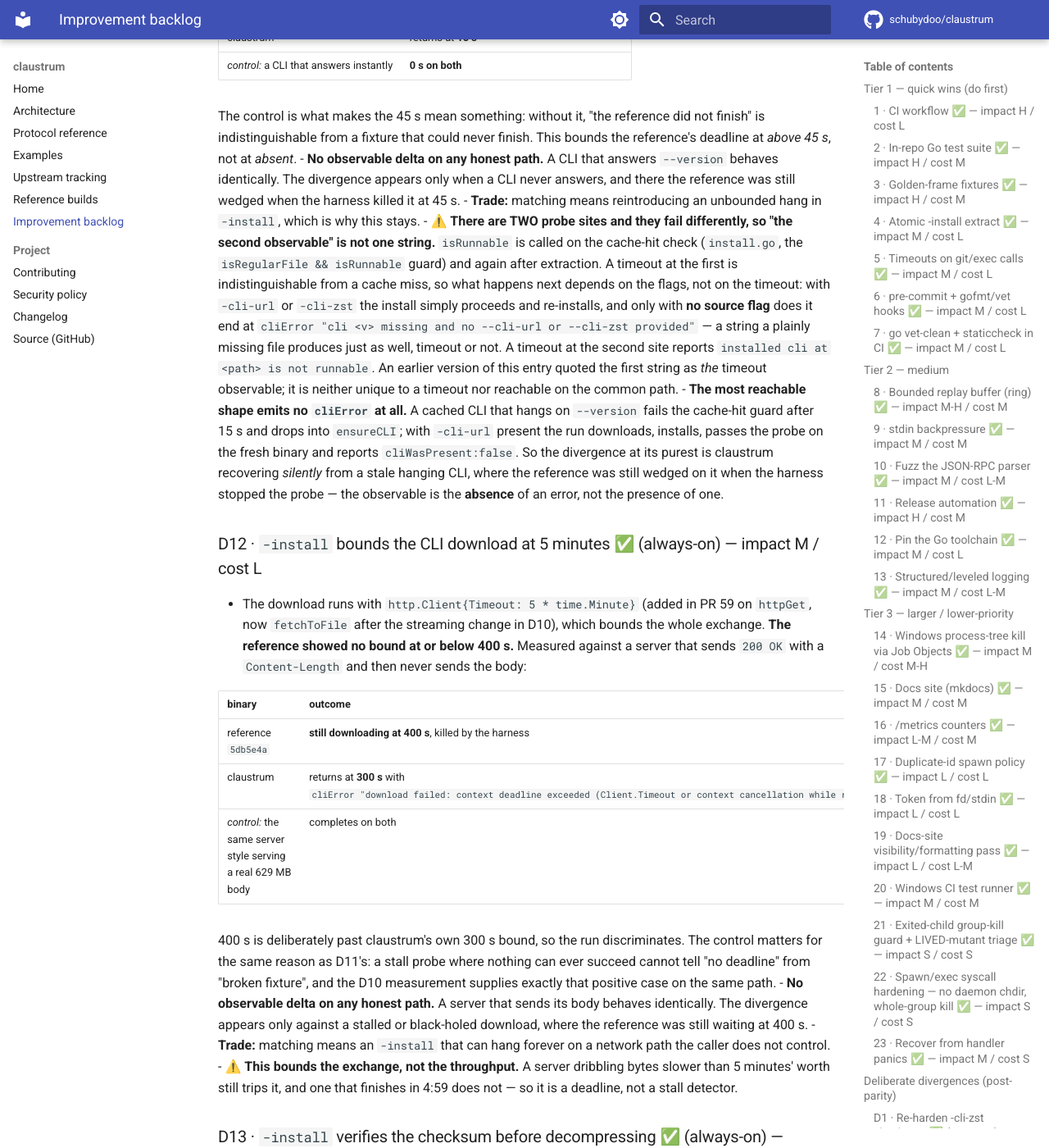
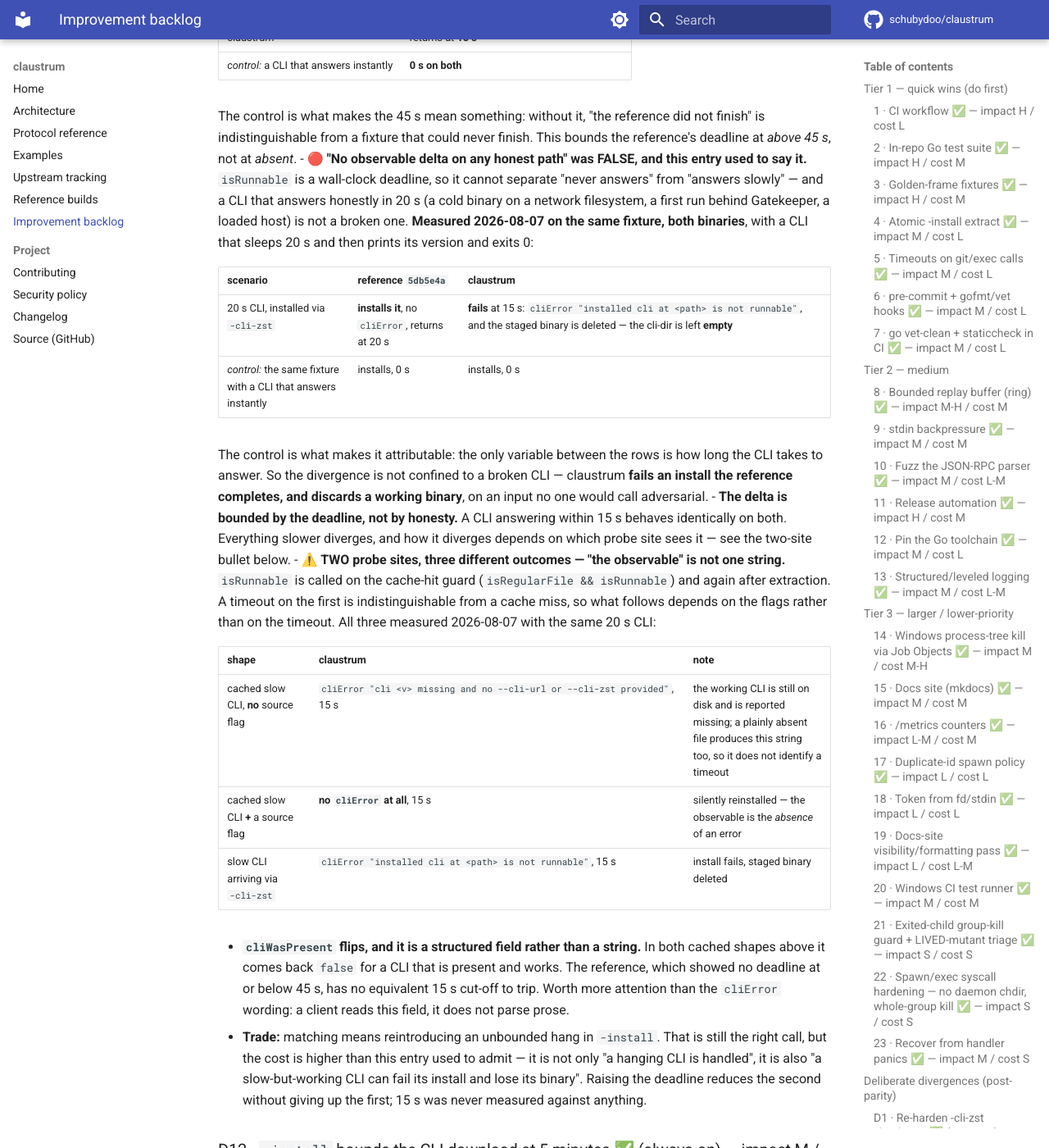
Before and after one commit to schubydoo/claustrum, an MkDocs documentation site: the page built from docs/IMPROVEMENTS.md, in a window 1280 px wide and 1400 px high, scrolled down 18473 px. Shown: the whole window at 82% size. Built offline with MkDocs 1.6.1 and Material for MkDocs 9.7.7, drawn with Linux system fonts in a browser that asks for light colours; comment, search, counter and statistics services are not loaded; some of the changed text lies outside the part shown.

Commit message:
docs: measure D11 instead of asserting it — the honest-path claim was false
Three rounds of review kept finding the same defect one level further down: the
entries asserted which inputs are affected without deriving it from the code's
actual predicate. Rather than apply the fourth round of suggestions, I measured.

isRunnable is a WALL-CLOCK deadline, so it cannot separate "never answers" from
"answers slowly". Measured 2026-08-07 with a CLI that sleeps 20s then prints its
version and exits 0, same fixture on both binaries:

  reference 5db5e4a : installs it, no cliError, returns at 20s
  claustrum         : fails at 15s, cliError "installed cli at <p> is not
                      runnable", staged binary deleted, cli-dir left EMPTY
  control (instant) : installs on both, 0s

The control is what makes it attributable -- the only variable between rows is
how long the CLI takes to answer.

So "no observable delta on any honest path" was not imprecise, it was FALSE:
claustrum fails an install the reference completes and discards a working
binary. The entry now carries that table and says so.

Also measured, all three cache-hit shapes with the same CLI: no source flag
gives "cli <v> missing and no --cli-url or --cli-zst provided" while the working
CLI sits on disk; with a source flag there is NO cliError at all and the CLI is
silently replaced. And cliWasPresent comes back false for a CLI that is present
and works -- a structured field a client reads, which no round had noticed.

D12 has the same shape: http.Client.Timeout bounds the whole exchange, so an
honest download too slow to finish trips it as surely as a black hole. That half
is DERIVED from Client.Timeout semantics and labelled as such, not measured --
discriminating would need a >5-minute run.

D13's "on that one input only" is scoped to the three combinations actually
measured.

The Trade bullet now admits the real cost: not just "a hanging CLI is handled"
but "a slow-but-working CLI can fail its install and lose its binary". Raising
the deadline reduces the second without giving up the first, and 15s was never
measured against anything -- flagged for the maintainer rather than changed
here, since this is a docs PR.

PROTOCOL.md and CLAUDE.md carry the corrected claim too; CLAUDE.md is loaded
into every agent's context, so its summary must not be more confident than the
entry.

Co-Authored-By: Claude Opus 4.8 <noreply@anthropic.com>

```diff
--- a/docs/IMPROVEMENTS.md
+++ b/docs/IMPROVEMENTS.md
@@ -844,30 +844,47 @@ completes it with `git.worktree_remove`, which shares the predicate
   The control is what makes the 45 s mean something: without it, "the reference
   did not finish" is indistinguishable from a fixture that could never finish.
   This bounds the reference's deadline at *above 45 s*, not at *absent*.
-- **No observable delta on any honest path.** A CLI that answers `--version`
-  behaves identically. The divergence appears only when a CLI never answers, and
-  there the reference was still wedged when the harness killed it at 45 s.
-- **Trade:** matching means reintroducing an unbounded hang in `-install`, which
-  is why this stays.
-- ⚠️ **There are TWO probe sites and they fail differently, so "the second
-  observable" is not one string.** `isRunnable` is called on the cache-hit check
-  (`install.go`, the `isRegularFile && isRunnable` guard) and again after
-  extraction. A timeout at the first is indistinguishable from a cache miss, so
-  what happens next depends on the flags, not on the timeout: with `-cli-url` or
-  `-cli-zst` the install simply proceeds and re-installs, and only with **no
-  source flag** does it end at `cliError "cli <v> missing and no --cli-url or
-  --cli-zst provided"` — a string a plainly missing file produces just as well,
-  timeout or not. A timeout at the second site reports
-  `installed cli at <path> is not runnable`. An earlier version of this entry
-  quoted the first string as *the* timeout observable; it is neither unique to a
-  timeout nor reachable on the common path.
-- **The most reachable shape emits no `cliError` at all.** A cached CLI that hangs
-  on `--version` fails the cache-hit guard after 15 s and drops into `ensureCLI`;
-  with `-cli-url` present the run downloads, installs, passes the probe on the
-  fresh binary and reports `cliWasPresent:false`. So the divergence at its purest
-  is claustrum recovering *silently* from a stale hanging CLI, where the reference
-  was still wedged on it when the harness stopped the probe — the observable is
-  the **absence** of an error, not the presence of one.
+- 🔴 **"No observable delta on any honest path" was FALSE, and this entry used to
+  say it.** `isRunnable` is a wall-clock deadline, so it cannot separate "never
+  answers" from "answers slowly" — and a CLI that answers honestly in 20 s (a cold
+  binary on a network filesystem, a first run behind Gatekeeper, a loaded host)
+  is not a broken one. **Measured 2026-08-07 on the same fixture, both binaries**,
+  with a CLI that sleeps 20 s and then prints its version and exits 0:
+
+  | scenario | reference `5db5e4a` | claustrum |
+  |---|---|---|
+  | 20 s CLI, installed via `-cli-zst` | **installs it**, no `cliError`, returns at 20 s | **fails** at 15 s: `cliError "installed cli at <path> is not runnable"`, and the staged binary is deleted — the cli-dir is left **empty** |
+  | *control:* the same fixture with a CLI that answers instantly | installs, 0 s | installs, 0 s |
+
+  The control is what makes it attributable: the only variable between the rows is
+  how long the CLI takes to answer. So the divergence is not confined to a broken
+  CLI — claustrum **fails an install the reference completes, and discards a
+  working binary**, on an input no one would call adversarial.
+- **The delta is bounded by the deadline, not by honesty.** A CLI answering within
+  15 s behaves identically on both. Everything slower diverges, and how it
+  diverges depends on which probe site sees it — see the two-site bullet below.
+- ⚠️ **TWO probe sites, three different outcomes — "the observable" is not one
+  string.** `isRunnable` is called on the cache-hit guard (`isRegularFile &&
+  isRunnable`) and again after extraction. A timeout on the first is
+  indistinguishable from a cache miss, so what follows depends on the flags rather
+  than on the timeout. All three measured 2026-08-07 with the same 20 s CLI:
+
+  | shape | claustrum | note |
+  |---|---|---|
+  | cached slow CLI, **no** source flag | `cliError "cli <v> missing and no --cli-url or --cli-zst provided"`, 15 s | the working CLI is still on disk and is reported missing; a plainly absent file produces this string too, so it does not identify a timeout |
+  | cached slow CLI **+** a source flag | **no `cliError` at all**, 15 s | silently reinstalled — the observable is the *absence* of an error |
+  | slow CLI arriving via `-cli-zst` | `cliError "installed cli at <path> is not runnable"`, 15 s | install fails, staged binary deleted |
+
+- **`cliWasPresent` flips, and it is a structured field rather than a string.**
+  In both cached shapes above it comes back `false` for a CLI that is present and
+  works. The reference, which showed no deadline at or below 45 s, has no
+  equivalent 15 s cut-off to trip. Worth more attention than the `cliError`
+  wording: a client reads this field, it does not parse prose.
+- **Trade:** matching means reintroducing an unbounded hang in `-install`. That is
+  still the right call, but the cost is higher than this entry used to admit — it
+  is not only "a hanging CLI is handled", it is also "a slow-but-working CLI can
+  fail its install and lose its binary". Raising the deadline reduces the second
+  without giving up the first; 15 s was never measured against anything.
 
 ### D12 · `-install` bounds the CLI download at 5 minutes ✅ (always-on) — impact M / cost L
 
@@ -887,9 +904,19 @@ completes it with `git.worktree_remove`, which shares the predicate
   discriminates. The control matters for the same reason as D11's: a stall probe
   where nothing can ever succeed cannot tell "no deadline" from "broken fixture",
   and the D10 measurement supplies exactly that positive case on the same path.
-- **No observable delta on any honest path.** A server that sends its body
-  behaves identically. The divergence appears only against a stalled or
-  black-holed download, where the reference was still waiting at 400 s.
+- **No observable delta on a download that completes inside 5 minutes.** A server
+  sending its body at any usable rate behaves identically. The divergence appears
+  against a stalled or black-holed download — where the reference was still
+  waiting at 400 s — **and, by the same argument as D11, against an honest
+  download that is merely too slow.** `http.Client.Timeout` bounds the whole
+  exchange including the body read, so a real 600 MiB body over a link that needs
+  six minutes trips it exactly as a black hole does. The 629 MB control passed
+  because it *arrived in time*, not because it was honest.
+- ⚠️ **That last half is DERIVED from `http.Client.Timeout` semantics, not
+  measured** — unlike D11's, whose slow-CLI row was run on both binaries. A probe
+  would need a >5-minute run to discriminate, and the deadline caveat below says
+  the same thing from the code side. Treat it as the strongest available claim,
+  not as a measurement.
 - **Trade:** matching means an `-install` that can hang forever on a network path
   the caller does not control.
 - ⚠️ **This bounds the exchange, not the throughput.** A server dribbling bytes
@@ -911,8 +938,10 @@ completes it with `git.worktree_remove`, which shares the predicate
 
   Both controls come back identical, which is why the single differing row is
   attributable to ordering rather than to the fixture. Measured at `5db5e4a`.
-- **Observable delta:** the `cliError` string, on that one combined-failure input
-  only.
+- **Observable delta:** the `cliError` string. Of the three combinations measured
+  it differs on one — the combined failure; the other two are identical. That is a
+  claim about the three rows above, not about every possible input, and D11 is the
+  reminder of why the distinction matters.
 - **Trade:** matching means feeding unverified bytes to the decompressor — giving
   up a verify-then-use property for parity on an input no honest caller produces.
 - **The memory cost of verifying first is one pass, not a buffer.** The download
```
Also changed, not shown: CLAUDE.md (+5 -2 lines), docs/PROTOCOL.md (+13 -3 lines).
